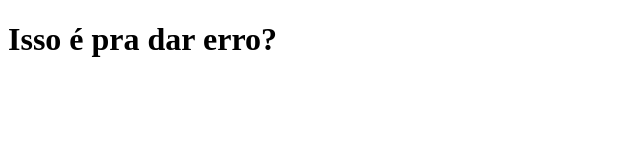
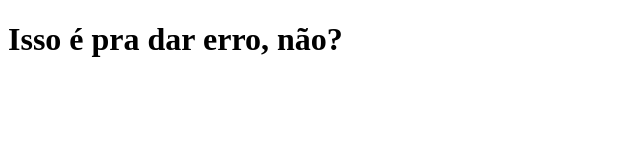
Before and after one commit to GustasHG/clone-tabnews, a Next.js app: page / in a window 1280 px wide. Shown: the top 160 px of the page, without its empty margins (0-640 px from the left). Built offline with nearby package versions, Linux system fonts and the light colour scheme.

Commit message:
modifica a frase

```diff
--- a/pages/index.js
+++ b/pages/index.js
@@ -1,5 +1,5 @@
 export default function Home() {
     return(
-        <h1> Isso é pra dar erro? </h1>
+        <h1> Isso é pra dar erro, não? </h1>
     )
 }
```
